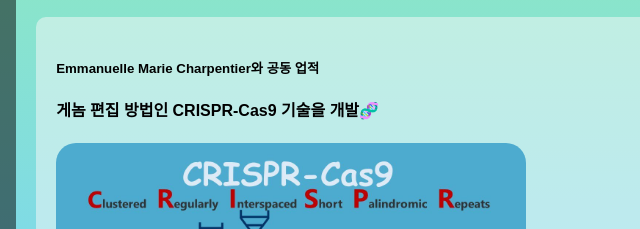
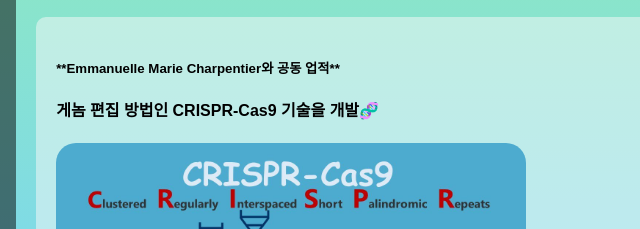
Before and after one commit to kyb-0302/novelprize, a plain HTML site: page html/2020 수상자/화학상/Jennifer Doudna.html in a window 1280 px wide. Shown: the part 545-774 px from the top of the page, 188-828 px from the left. Drawn offline with Linux system fonts and the light colour scheme; a web font is replaced by a local one.

Commit message:
Update Jennifer Doudna.html

```diff
--- a/html/2020 수상자/화학상/Jennifer Doudna.html
+++ b/html/2020 수상자/화학상/Jennifer Doudna.html
@@ -113,7 +113,7 @@
 
            </div>
           <div class="card">
-             <h5> Emmanuelle Marie Charpentier와 공동 업적</h5>
+             <h5> **Emmanuelle Marie Charpentier와 공동 업적**</h5>
                 <h4>게놈 편집 방법인 CRISPR-Cas9 기술을 개발🧬</h4>
 
                 <p><img src=".\..\..\..\img\CRISPR-Cas9.jpg" height="250"><br>▲CRISPR을 이해하기 위한 간단한 그림</p>
```
